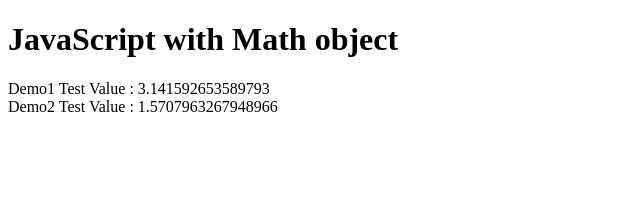
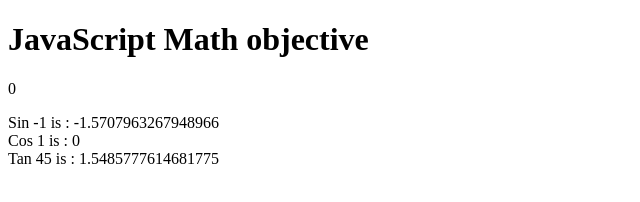
Before and after one commit to Stuart-200/Java-Script, a plain HTML site: page math.html in a window 1280 px wide. Shown: the whole page, without its empty margins (0-640 px from the left). Drawn offline with Linux system fonts and the light colour scheme.

Commit message:
Add files via upload

```diff
--- a/math.html
+++ b/math.html
@@ -1,27 +1,34 @@
 <!DOCTYPE html>
 <html lang="en">
-
 <head>
     <meta charset="UTF-8">
     <meta name="viewport" content="width=device-width, initial-scale=1.0">
     <title>Document</title>
 </head>
+<body>
+    <h1>JavaScript Math objective</h1>
+    <p id="demo"></p>
+</body>
+<script>
+    function sumAll(){
+       var sum = 0;
+    for( i = 0; i < arguments.lenght; i++){
+        sum += arguments[1];
+    }
 
-<body>
-
-
-    <h1> JavaScript with Math object </h1>
+        return sum;
+    }
 
 
 
-</body>
-<script>
-    var value = Math.acos(-1);
-    document.write("Demo1 Test Value : " + value + "<br>")
-
-    var value = Math.asin(1);
-    document.write("Demo2 Test Value : " + value + "<br>")
+    document.getElementById("demo").innerHTML = sumAll(1,123,500,115,44,88);
+    var value =Math.asin(-1);
+    document.write("Sin -1 is :  " + value + "<br>");
+    var value1 =Math.acos(1);
+    document.write("Cos 1 is : " + value1 + "<br>");
+    var value2 =Math.atan(45);
+    document.write("Tan 45 is : " + value2 + "<br>");
+    document
 
 </script>
-
 </html>
```
Also changed, not shown: array.html (+20 -4 lines).
